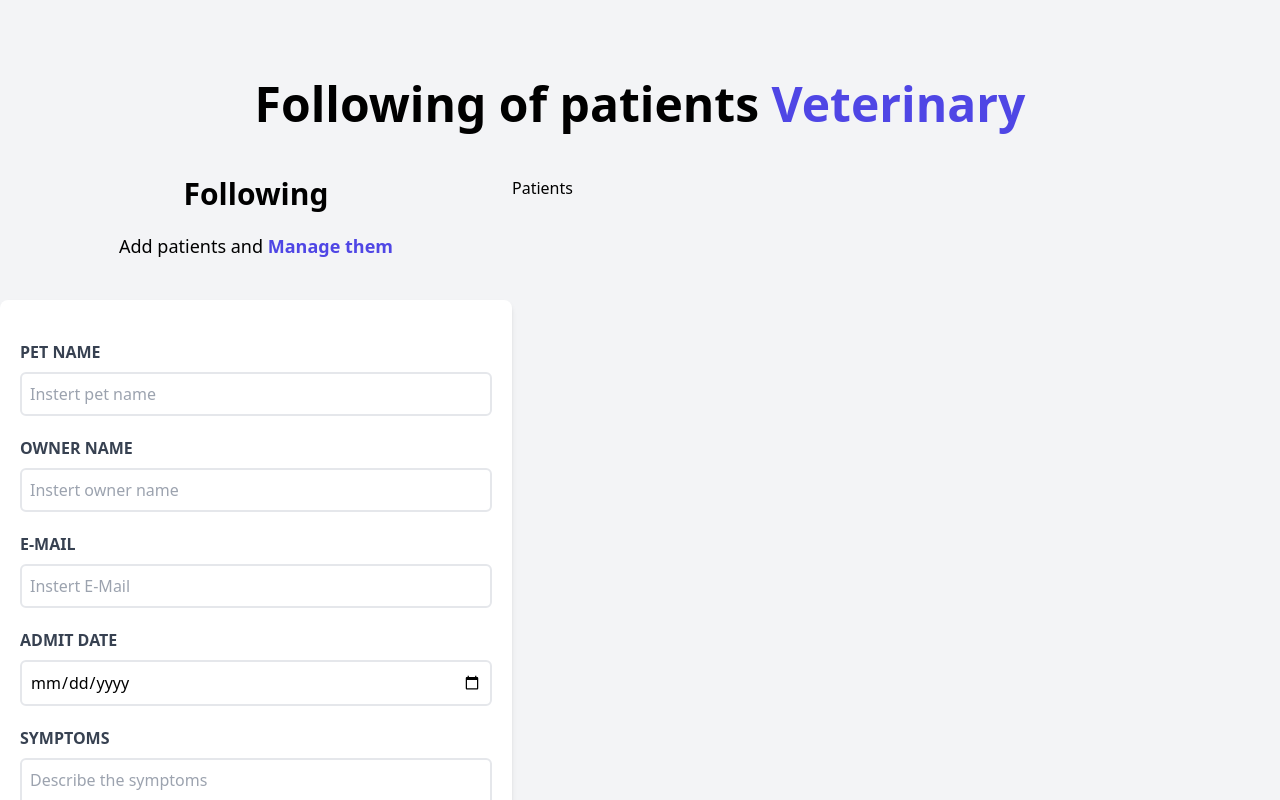
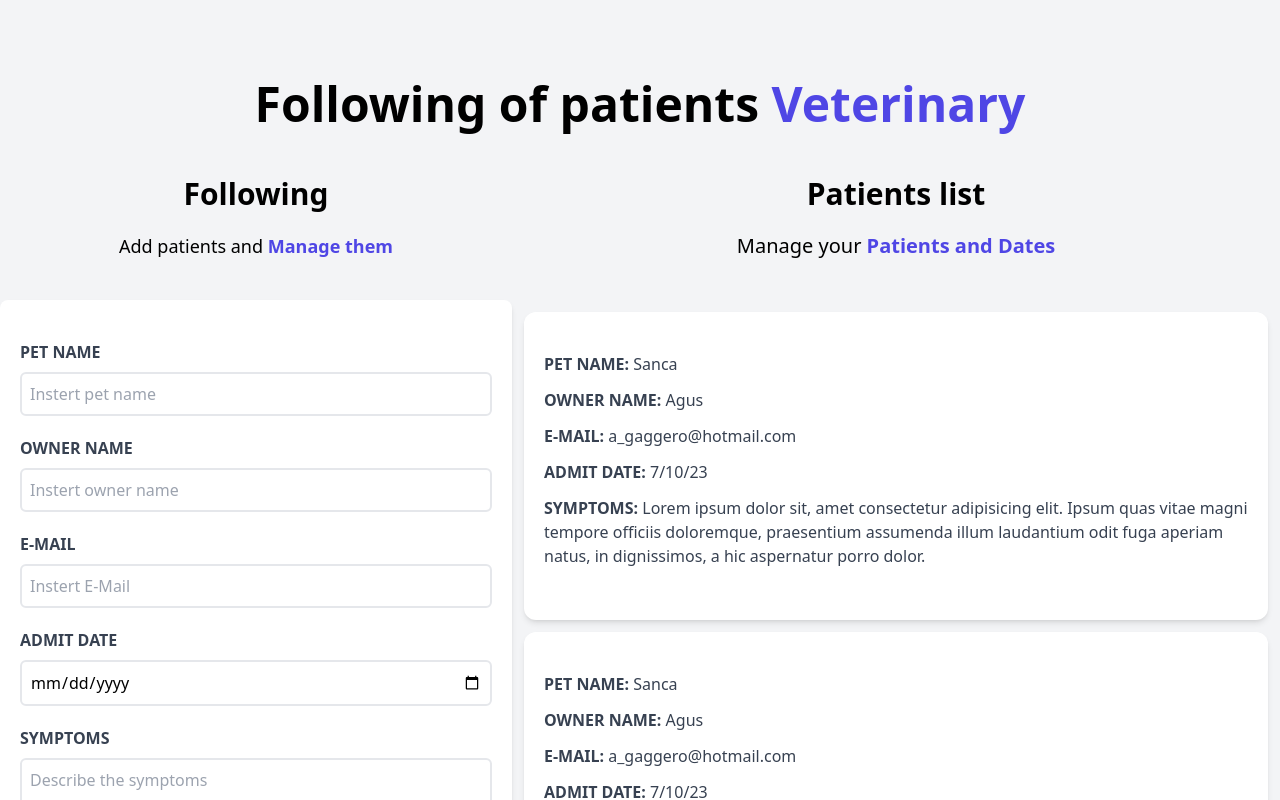
Before and after one commit to Guchito/Appointments, a React (Vite) app: page / in a window 1280 px wide. Shown: the top 800 px of the page. Built offline with nearby package versions, Linux system fonts and the light colour scheme.

Commit message:
Creating list of patients

```diff
--- a/src/App.jsx
+++ b/src/App.jsx
@@ -1,6 +1,6 @@
 import Header from "./components/header"
 import Form from "./components/Form"
-import Patients from "./components/Patients"
+import ListPatients from "./components/ListPatients"
 
 function App() {
 
@@ -9,7 +9,7 @@ function App() {
       <Header />
       <div className="mt-12 md:flex">
         <Form />
-        <Patients />
+        <ListPatients />
       </div>
     </div>
   )
--- /dev/null
+++ b/src/components/ListPatients.jsx
@@ -0,0 +1,23 @@
+import Patients from './Patients'
+
+const ListPatients = () => {
+  return (
+    <div className="md:w-1/2 lg:w-3/5 ">
+        <h2 className=" font-black text-3xl text-center"> Patients list</h2>
+      <p className="text-xl mt-5 mb-10 text-center">
+        Manage your {''}
+        <span className="text-indigo-600 font-bold">Patients and Dates</span>
+      </p>
+      <div className='md:h-screen overflow-y-scroll'>
+      <Patients />
+      <Patients />
+      <Patients />
+      <Patients />
+      </div>
+
+
+    </div>
+  )
+}
+
+export default ListPatients
--- a/src/components/Patients.jsx
+++ b/src/components/Patients.jsx
@@ -1,8 +1,27 @@
 const Patients = () => {
   return (
-    <div className="w-1/2 lg:w-3/5">
-        Patients
-    </div>
+    <div className="m-3 bg-white shadow-md px-5 py-10 rounded-xl">
+        <p className="font-bold mb-3 text-gray-700 uppercase">
+          Pet Name: {''}
+            <span className="font-normal normal-case">Sanca</span>
+        </p>
+        <p className="font-bold mb-3 text-gray-700 uppercase">
+          Owner Name: {''}
+            <span className="font-normal normal-case">Agus</span>
+        </p>
+        <p className="font-bold mb-3 text-gray-700 uppercase">
+          E-Mail: {''}
+            <span className="font-normal normal-case">a_gaggero@hotmail.com</span>
+        </p>
+        <p className="font-bold mb-3 text-gray-700 uppercase">
+          Admit Date: {''}
+            <span className="font-normal normal-case">7/10/23</span>
+        </p>
+        <p className="font-bold mb-3 text-gray-700 uppercase">
+          Symptoms: {''}
+            <span className="font-normal normal-case">Lorem ipsum dolor sit, amet consectetur adipisicing elit. Ipsum quas vitae magni tempore officiis doloremque, praesentium assumenda illum laudantium odit fuga aperiam natus, in dignissimos, a hic aspernatur porro dolor.</span>
+        </p>
+      </div>
   )
 }
 
```
